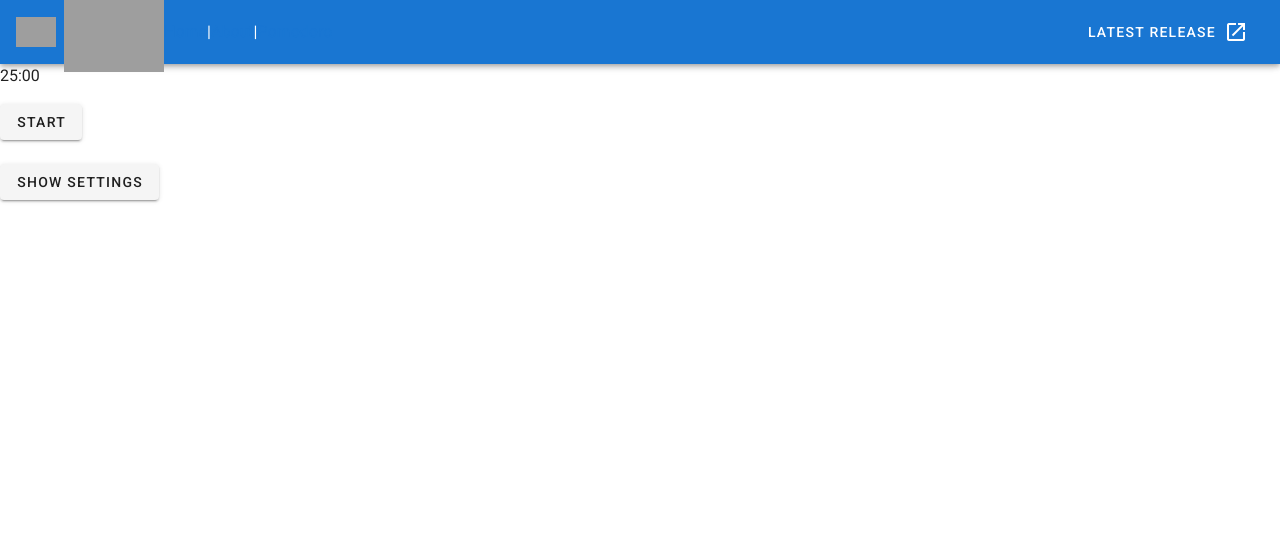
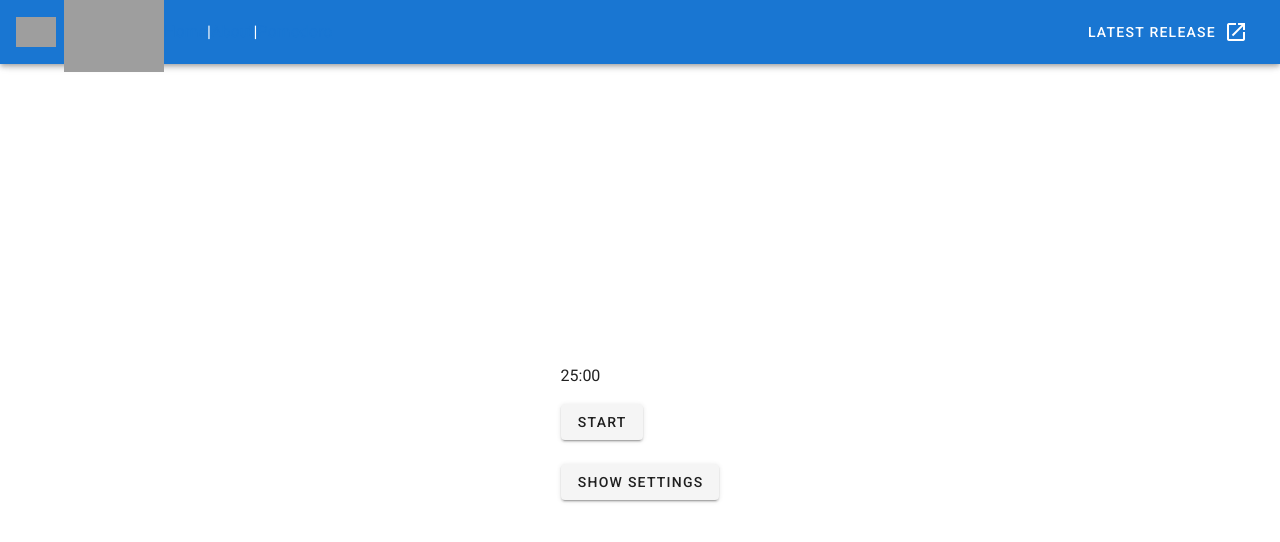
Before and after one commit to KaiPrince/Pomodoro-Timer, a Vue app: page /pomodoro in a window 1280 px wide. Shown: the top 542 px of the page. Built offline with nearby package versions, Linux system fonts and the light colour scheme; grey boxes are pictures that could not be loaded.

Commit message:
Add Pomodoro View.

```diff
--- a/src/router/index.js
+++ b/src/router/index.js
@@ -1,7 +1,7 @@
 import Vue from "vue";
 import VueRouter from "vue-router";
 import Home from "../views/Home.vue";
-import Pomodoro from "../components/Pomodoro.vue";
+import Pomodoro from "../views/Pomodoro.vue";
 
 Vue.use(VueRouter);
 
--- /dev/null
+++ b/src/views/Pomodoro.vue
@@ -0,0 +1,23 @@
+<!-- This is the view for the Pomodoro Component -->
+
+<template>
+  <v-container class="fill-height">
+    <v-row
+      ><v-col>
+        <v-row justify="center" align="center"> <Pomodoro /></v-row>
+      </v-col>
+    </v-row>
+  </v-container>
+</template>
+
+<script>
+import Pomodoro from "@/components/Pomodoro.vue";
+export default {
+  name: "PomodoroView",
+  components: {
+    Pomodoro
+  }
+};
+</script>
+
+<style lang="scss" scoped></style>
```
